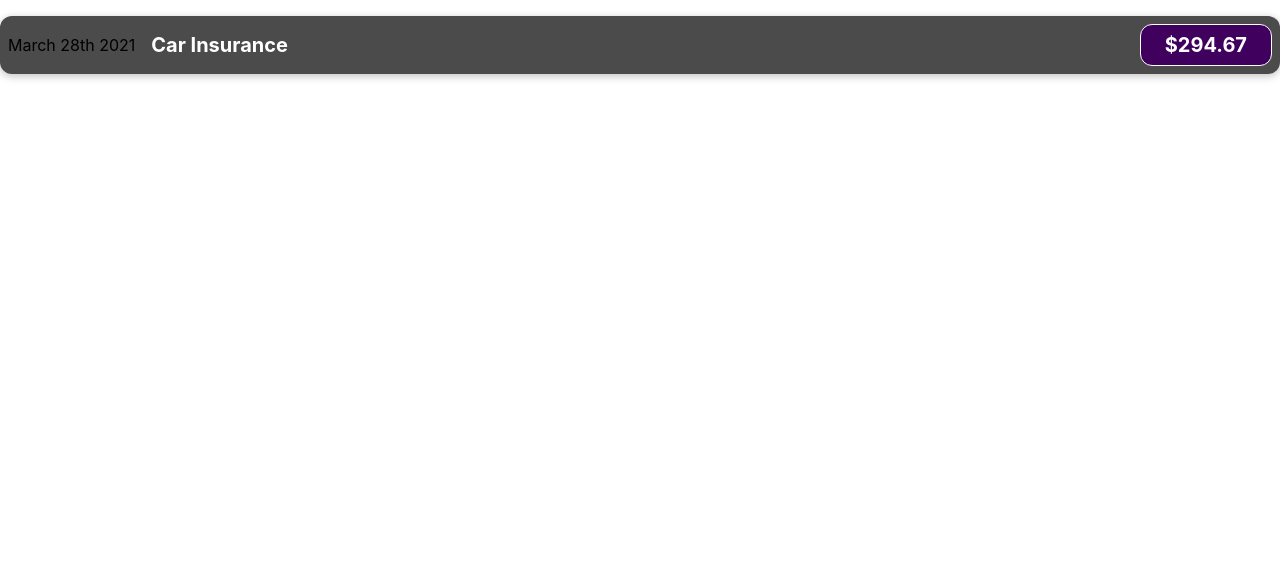
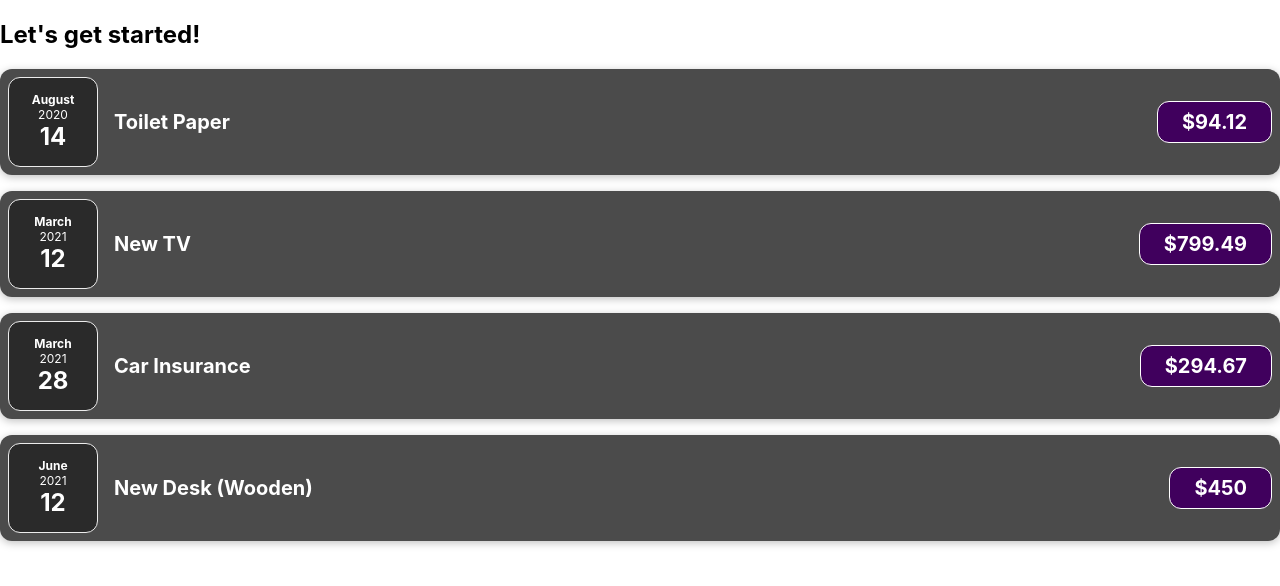
Before and after one commit to jordanshardy/expense-app, a React (Create React App) app: page / in a window 1280 px wide. Shown: the top 586 px of the page. Built offline with nearby package versions, Linux system fonts and the light colour scheme.

Commit message:
added ExpenseDate component and moved date code to that component, added styling.

```diff
--- a/src/App.js
+++ b/src/App.js
@@ -1,9 +1,51 @@
 import ExpenseItem from "./components/ExpenseItem";
 
 function App() {
+  const expenses = [
+    {
+      id: "e1",
+      title: "Toilet Paper",
+      amount: 94.12,
+      date: new Date(2020, 7, 14),
+    },
+    { id: "e2", title: "New TV", amount: 799.49, date: new Date(2021, 2, 12) },
+    {
+      id: "e3",
+      title: "Car Insurance",
+      amount: 294.67,
+      date: new Date(2021, 2, 28),
+    },
+    {
+      id: "e4",
+      title: "New Desk (Wooden)",
+      amount: 450,
+      date: new Date(2021, 5, 12),
+    },
+  ];
+
   return (
     <div>
-      <ExpenseItem />
+      <h2>Let's get started!</h2>
+      <ExpenseItem
+        title={expenses[0].title}
+        amount={expenses[0].amount}
+        date={expenses[0].date}
+      />
+      <ExpenseItem
+        title={expenses[1].title}
+        amount={expenses[1].amount}
+        date={expenses[1].date}
+      />
+      <ExpenseItem
+        title={expenses[2].title}
+        amount={expenses[2].amount}
+        date={expenses[2].date}
+      />
+      <ExpenseItem
+        title={expenses[3].title}
+        amount={expenses[3].amount}
+        date={expenses[3].date}
+      />
     </div>
   );
 }
--- /dev/null
+++ b/src/components/ExpenseDate.css
@@ -0,0 +1,26 @@
+.expense-date {
+  display: flex;
+  flex-direction: column;
+  width: 5.5rem;
+  height: 5.5rem;
+  border: 1px solid #ececec;
+  background-color: #2a2a2a;
+  color: white;
+  border-radius: 12px;
+  align-items: center;
+  justify-content: center;
+}
+
+.expense-date__month {
+  font-size: 0.75rem;
+  font-weight: bold;
+}
+
+.expense-date__year {
+  font-size: 0.75rem;
+}
+
+.expense-date__day {
+  font-size: 1.5rem;
+  font-weight: bold;
+}
--- /dev/null
+++ b/src/components/ExpenseDate.js
@@ -0,0 +1,17 @@
+import "./ExpenseDate.css";
+
+function ExpenseDate(props) {
+  const month = props.date.toLocaleString("en-US", { month: "long" });
+  const day = props.date.toLocaleString("en-us", { day: "2-digit" });
+  const year = props.date.getFullYear();
+
+  return (
+    <div className="expense-date">
+      <div className="expense-date__month">{month}</div>
+      <div className="expense-date__year">{year}</div>
+      <div className="expense-date__day">{day}</div>
+    </div>
+  );
+}
+
+export default ExpenseDate;
--- a/src/components/ExpenseItem.js
+++ b/src/components/ExpenseItem.js
@@ -1,12 +1,13 @@
+import ExpenseDate from "./ExpenseDate";
 import "./ExpenseItem.css";
 
-function ExpenseItem() {
+function ExpenseItem(props) {
   return (
     <div className="expense-item">
-      <div>March 28th 2021</div>
+      <ExpenseDate date={props.date} />
       <div className="expense-item__description">
-        <h2>Car Insurance</h2>
-        <div className="expense-item__price">$294.67</div>
+        <h2>{props.title}</h2>
+        <div className="expense-item__price">${props.amount}</div>
       </div>
     </div>
   );
```
